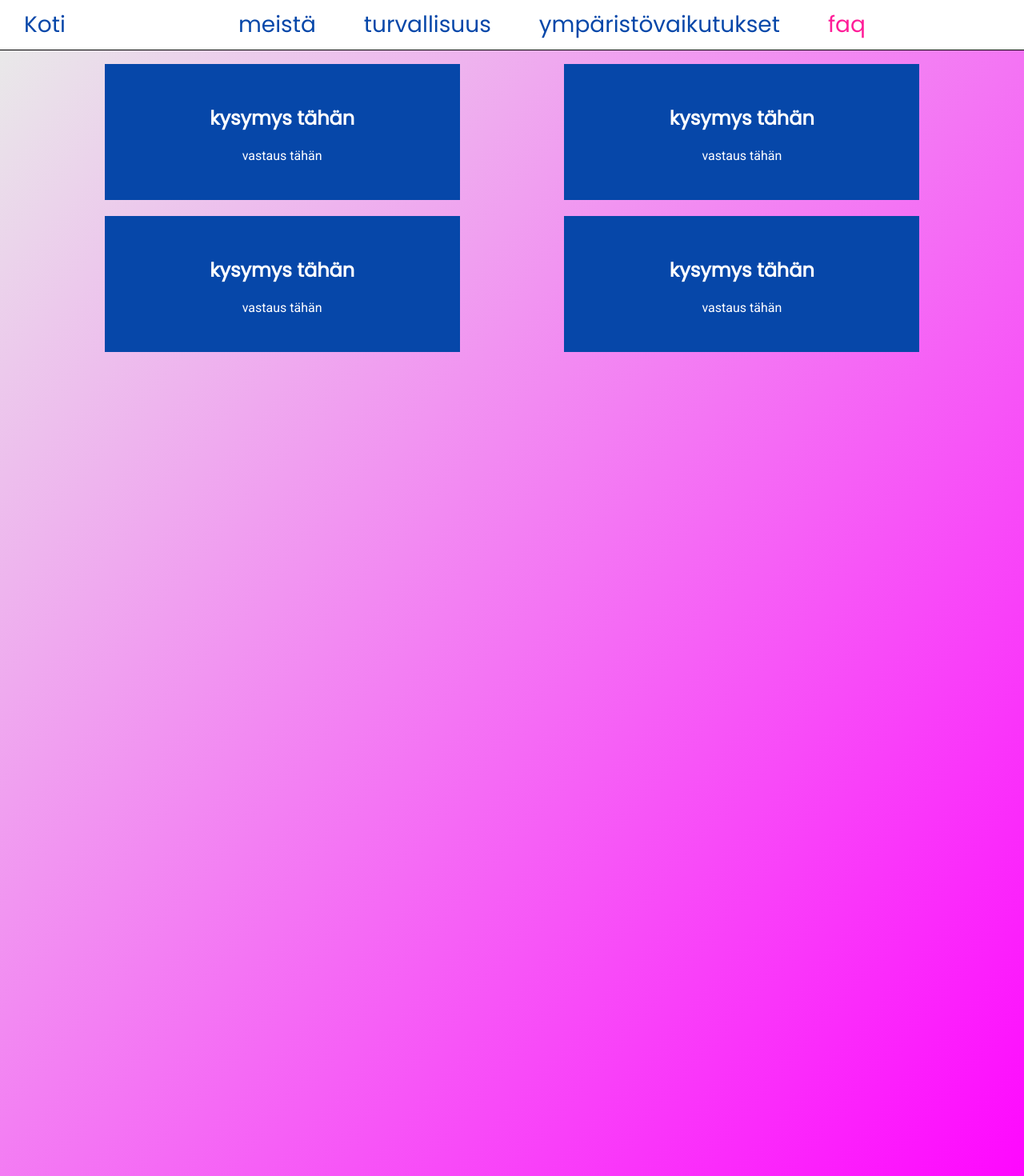
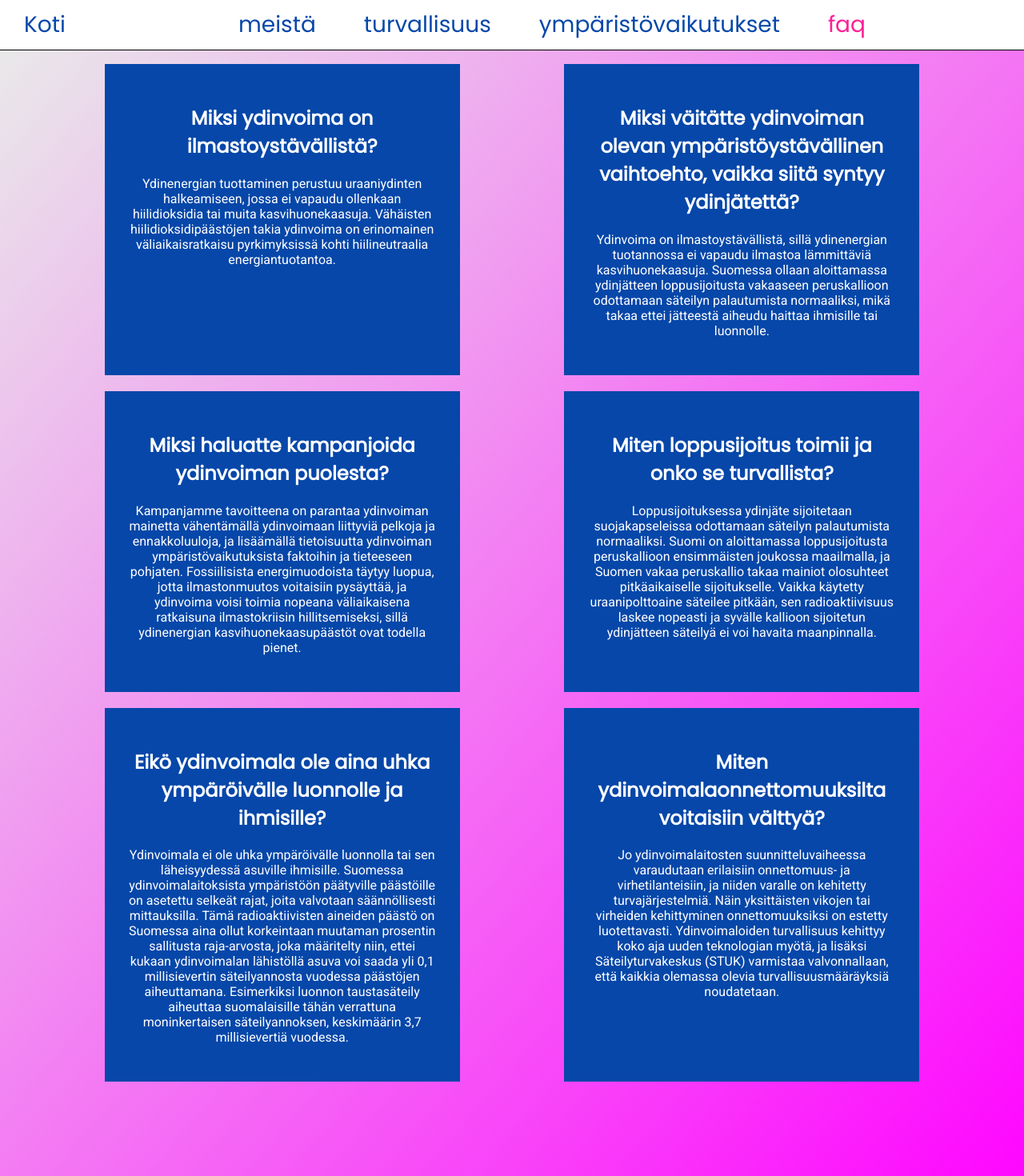
Before and after one commit to pyrysepp/vdmwebsovellus, a React (Create React App) app: page /faq in a window 1280 px wide. Shown: the top 1470 px of the page at 80% size. Built offline with nearby package versions, Linux system fonts and the light colour scheme.

Commit message:
faq-osion sisältö lisätty

```diff
--- a/src/components/Faq.css
+++ b/src/components/Faq.css
@@ -10,8 +10,9 @@
     width: 100%;
     display: flex;
     justify-content: space-evenly;
-    align-items: center;
+    align-items: stretch;
     flex-flow: row wrap;
+    text-align: center;
 }
 
 .answer-container {
--- a/src/components/Faq.js
+++ b/src/components/Faq.js
@@ -9,34 +9,50 @@ const Faq = () => {
             <div className="faq-container">
                 <div className="answer-container">
                     <h2>
-                        kysymys tähän
+                        Miksi ydinvoima on ilmastoystävällistä?
                     </h2>
                     <p>
-                        vastaus tähän
+                        Ydinenergian tuottaminen perustuu uraaniydinten halkeamiseen, jossa ei vapaudu ollenkaan hiilidioksidia tai muita kasvihuonekaasuja. Vähäisten hiilidioksidipäästöjen takia ydinvoima on erinomainen väliaikaisratkaisu pyrkimyksissä kohti hiilineutraalia energiantuotantoa.
                     </p>
                 </div>
                 <div className="answer-container">
                     <h2>
-                        kysymys tähän
+                        Miksi väitätte ydinvoiman olevan ympäristöystävällinen vaihtoehto, vaikka siitä syntyy ydinjätettä?
                     </h2>
                     <p>
-                        vastaus tähän
+                        Ydinvoima on ilmastoystävällistä, sillä ydinenergian tuotannossa ei vapaudu ilmastoa lämmittäviä kasvihuonekaasuja. Suomessa ollaan aloittamassa ydinjätteen loppusijoitusta vakaaseen peruskallioon odottamaan säteilyn palautumista normaaliksi, mikä takaa ettei jätteestä aiheudu haittaa ihmisille tai luonnolle.
                     </p>
                 </div>
                 <div className="answer-container">
                     <h2>
-                        kysymys tähän
+                        Miksi haluatte kampanjoida ydinvoiman puolesta?
                     </h2>
                     <p>
-                        vastaus tähän
+                        Kampanjamme tavoitteena on parantaa ydinvoiman mainetta vähentämällä ydinvoimaan liittyviä pelkoja ja ennakkoluuloja, ja lisäämällä tietoisuutta ydinvoiman ympäristövaikutuksista faktoihin ja tieteeseen pohjaten. Fossiilisista energimuodoista täytyy luopua, jotta ilmastonmuutos voitaisiin pysäyttää, ja ydinvoima voisi toimia nopeana väliaikaisena ratkaisuna ilmastokriisin hillitsemiseksi, sillä ydinenergian kasvihuonekaasupäästöt ovat todella pienet.
                     </p>
                 </div>
                 <div className="answer-container">
                     <h2>
-                        kysymys tähän
+                        Miten loppusijoitus toimii ja onko se turvallista?
                     </h2>
                     <p>
-                        vastaus tähän
+                        Loppusijoituksessa ydinjäte sijoitetaan suojakapseleissa odottamaan säteilyn palautumista normaaliksi. Suomi on aloittamassa loppusijoitusta peruskallioon ensimmäisten joukossa maailmalla, ja Suomen vakaa peruskallio takaa mainiot olosuhteet pitkäaikaiselle sijoitukselle. Vaikka käytetty uraanipolttoaine säteilee pitkään, sen radioaktiivisuus laskee nopeasti ja syvälle kallioon sijoitetun ydinjätteen säteilyä ei voi havaita maanpinnalla.
+                    </p>
+                </div>
+                <div className="answer-container">
+                    <h2>
+                        Eikö ydinvoimala ole aina uhka ympäröivälle luonnolle ja ihmisille?
+                    </h2>
+                    <p>
+                        Ydinvoimala ei ole uhka ympäröivälle luonnolla tai sen läheisyydessä asuville ihmisille. Suomessa ydinvoimalaitoksista ympäristöön päätyville päästöille on asetettu selkeät rajat, joita valvotaan säännöllisesti mittauksilla. Tämä radioaktiivisten aineiden päästö on Suomessa aina ollut korkeintaan muutaman prosentin sallitusta raja-arvosta, joka määritelty niin, ettei kukaan ydinvoimalan lähistöllä asuva voi saada yli 0,1 millisievertin säteilyannosta vuodessa päästöjen aiheuttamana. Esimerkiksi luonnon taustasäteily aiheuttaa suomalaisille tähän verrattuna moninkertaisen säteilyannoksen, keskimäärin 3,7 millisievertiä vuodessa.
+                    </p>
+                </div>
+                <div className="answer-container">
+                    <h2>
+                        Miten ydinvoimalaonnettomuuksilta voitaisiin välttyä?
+                    </h2>
+                    <p>
+                        Jo ydinvoimalaitosten suunnitteluvaiheessa varaudutaan erilaisiin onnettomuus- ja virhetilanteisiin, ja niiden varalle on kehitetty turvajärjestelmiä. Näin yksittäisten vikojen tai virheiden kehittyminen onnettomuuksiksi on estetty luotettavasti. Ydinvoimaloiden turvallisuus kehittyy koko aja uuden teknologian myötä, ja lisäksi Säteilyturvakeskus (STUK) varmistaa valvonnallaan, että kaikkia olemassa olevia turvallisuusmääräyksiä noudatetaan.
                     </p>
                 </div>
             </div>
```
